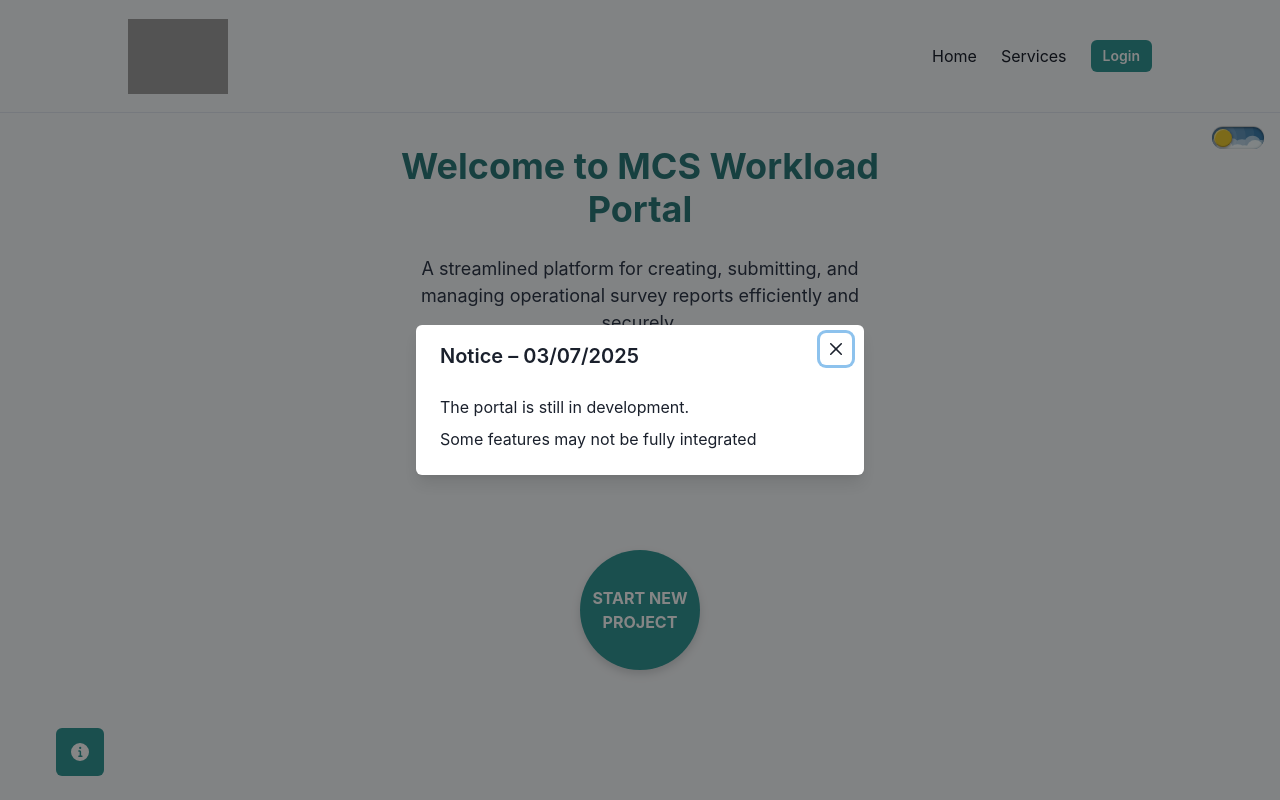
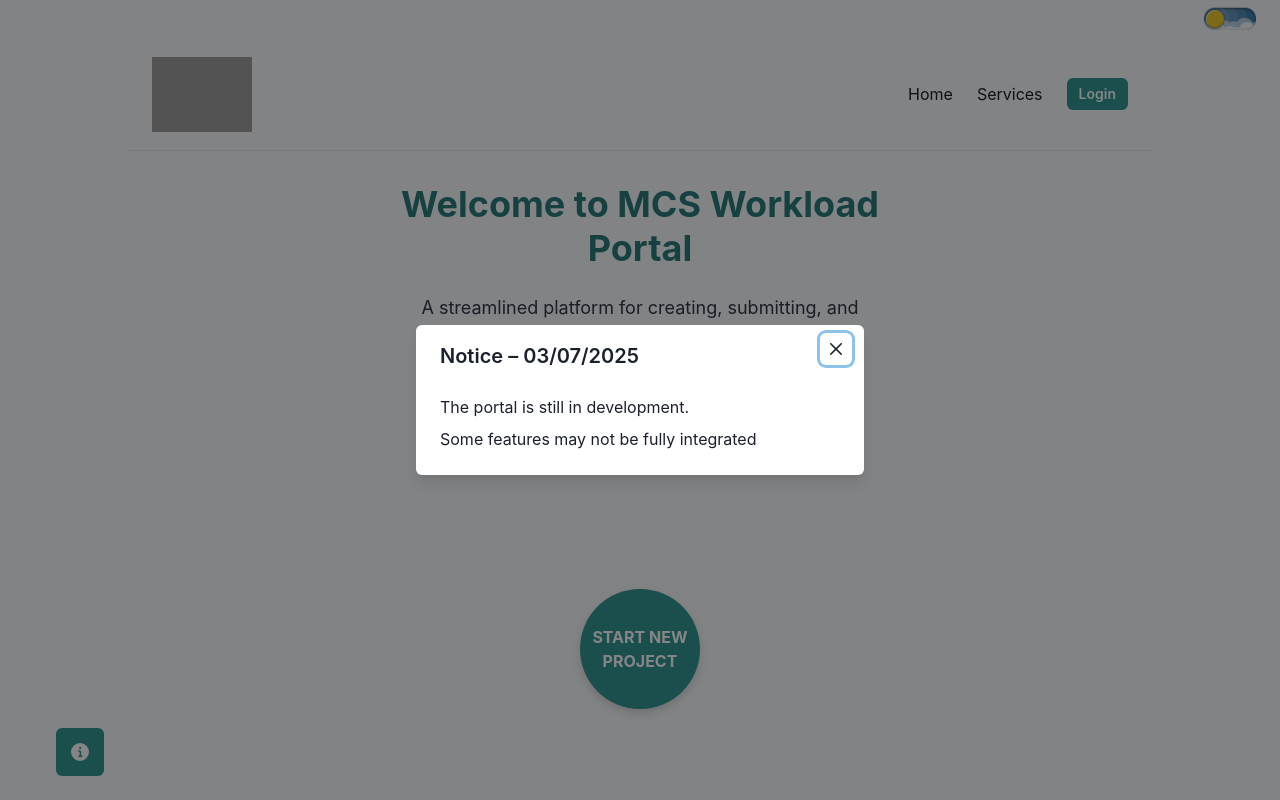
Before and after one commit to alyersin/MCS-Workload, a Next.js app: page / in a window 1280 px wide. Shown: the top 800 px of the page. Built offline with nearby package versions, Linux system fonts and the light colour scheme; no server answers; grey boxes are pictures that could not be loaded.

Commit message:
21/07 1909

```diff
--- a/src/app/layout.js
+++ b/src/app/layout.js
@@ -36,7 +36,12 @@ function AppContent({ children, isLoginPage }) {
       {!isLoginPage && (
         <Box position="relative">
           <Header />
-          <Box position="absolute" right={4} bottom="-4px">
+          <Box
+            display={{ base: "block", md: "none" }}
+            position="absolute"
+            right={4}
+            bottom="-4px"
+          >
             <ColorModeSwitch />
           </Box>
         </Box>
--- a/src/components/Layout/Header.jsx
+++ b/src/components/Layout/Header.jsx
@@ -37,6 +37,7 @@ import { HamburgerIcon } from "@chakra-ui/icons";
 import { useAuth } from "@/hooks/useAuth";
 import LoginModal from "@/components/Auth/LoginModal";
 import { useRouter } from "next/navigation";
+import ColorModeSwitch from "@/components/UI/ColorModeSwitch";
 
 // HEADER COMPONENT
 export default function Header() {
@@ -159,13 +160,35 @@ export default function Header() {
       as="header"
       width="full"
       mx="auto"
-      px={6}
-      py={4}
-      borderBottom="1px"
-      borderColor={useColorModeValue("gray.200", "gray.700")}
-      mb={8}
+      px={0}
+      py={0}
+      borderBottom="none"
+      mb={0}
+      position="relative"
     >
-      <Box width={{ base: "100%", md: "1024px" }} mx="auto">
+      {/* Toggle switch full-width bar (desktop only) */}
+      <Box
+        width="100%"
+        display={{ base: "none", md: "flex" }}
+        justifyContent="flex-end"
+        alignItems="center"
+        px={6}
+        py={2}
+        style={{ minHeight: 0 }}
+      >
+        <ColorModeSwitch />
+      </Box>
+      {/* Main header content */}
+      <Box
+        width={{ base: "100%", md: "1024px" }}
+        mx="auto"
+        px={6}
+        py={4}
+        borderBottom="1px"
+        borderColor={useColorModeValue("gray.200", "gray.700")}
+        mb={8}
+        position="relative"
+      >
         <Flex align="center" justify="space-between" position="relative">
           <Link href="/" _hover={{ textDecoration: "none" }}>
             <Image
@@ -273,6 +296,7 @@ export default function Header() {
                 </MenuItem>
               </MenuList>
             </Menu>
+
             {isAuthenticated && (
               <Text fontSize="sm" color="gray.600" ml={4} mr={2}>
                 {`Welcome, ${session?.user?.name || session?.user?.email}`}
--- a/src/components/UI/StyledHamburger.jsx
+++ b/src/components/UI/StyledHamburger.jsx
@@ -9,6 +9,7 @@ export default function StyledHamburger({ onContactClick, closeMenu }) {
   const [isStrippingOpen, setIsStrippingOpen] = useState(false);
   const [isTransfersOpen, setIsTransfersOpen] = useState(false);
   const [mounted, setMounted] = useState(false);
+  const [mobileTranslate, setMobileTranslate] = useState(0); // 0=center, -1=left, 1=right
 
   useEffect(() => {
     setMounted(true);
@@ -22,12 +23,17 @@ export default function StyledHamburger({ onContactClick, closeMenu }) {
       setIsTransloadingOpen(false);
       setIsStuffingOpen(false);
       setIsStrippingOpen(false);
+      setIsTransfersOpen(false);
+      setMobileTranslate(0);
     }
   };
 
   const handleTransloadingClick = (e) => {
     e.preventDefault();
     setIsTransloadingOpen((prev) => !prev);
+    if (window.innerWidth < 600) {
+      setMobileTranslate((prev) => (prev === 1 ? 0 : 1));
+    }
   };
 
   const handleStuffingClick = (e) => {
@@ -43,10 +49,23 @@ export default function StyledHamburger({ onContactClick, closeMenu }) {
   const handleTransfersClick = (e) => {
     e.preventDefault();
     setIsTransfersOpen((prev) => !prev);
+    if (window.innerWidth < 600) {
+      setMobileTranslate((prev) => (prev === -1 ? 0 : -1));
+    }
+  };
+
+  // Reset translation on mobile
+  const handleResetMobile = () => {
+    setMobileTranslate(0);
+    setIsTransloadingOpen(false);
+    setIsTransfersOpen(false);
   };
 
   return (
-    <StyledWrapper className={isOpen ? "open" : ""}>
+    <StyledWrapper
+      className={isOpen ? "open" : ""}
+      $mobiletranslate={mobileTranslate}
+    >
       <nav className="menu">
         <input
           type="checkbox"
@@ -58,6 +77,19 @@ export default function StyledHamburger({ onContactClick, closeMenu }) {
         <label className="menu-open-button" htmlFor="menu-open">
           START NEW PROJECT
         </label>
+
+        {/*
+        // Show reset button on mobile when translated
+        {mobileTranslate !== 0 && (
+          <button
+            className="mobile-reset-btn"
+            onClick={handleResetMobile}
+            style={{ position: 'absolute', top: 10, right: 10, zIndex: 10 }}
+          >
+            Back
+          </button>
+        )}
+        */}
 
         <div className="menu-item transfers-wrapper item9">
           <a href="#" className="transfers-main" onClick={handleTransfersClick}>
@@ -159,6 +191,7 @@ const StyledWrapper = styled.div`
     display: flex;
     justify-content: center;
     align-items: center;
+    transition: transform 0.5s cubic-bezier(0.68, -0.55, 0.27, 1.55);
   }
 
   .menu-open-button {
@@ -509,4 +542,33 @@ const StyledWrapper = styled.div`
     top: 70px;
     left: 120px;
   }
+
+  /* MOBILE TRANSLATION */
+  @media (max-width: 600px) {
+    .menu {
+      width: 100vw;
+      margin: 40px 0 0 0;
+      /* TranslateX based on state: right for transloading, left for transfers */
+      transform: ${({ $mobiletranslate }) =>
+        $mobiletranslate === 1
+          ? "translateX(80px)" // shift right
+          : $mobiletranslate === -1
+          ? "translateX(-80px)" // shift left
+          : "translateX(0)"};
+    }
+    .mobile-reset-btn {
+      background: #319795;
+      color: #fff;
+      border: none;
+      border-radius: 8px;
+      padding: 6px 16px;
+      font-size: 15px;
+      font-weight: bold;
+      box-shadow: 0 2px 8px rgba(0, 0, 0, 0.13);
+      cursor: pointer;
+    }
+    .mobile-reset-btn:active {
+      background: #2c7a7b;
+    }
+  }
 `;
```
